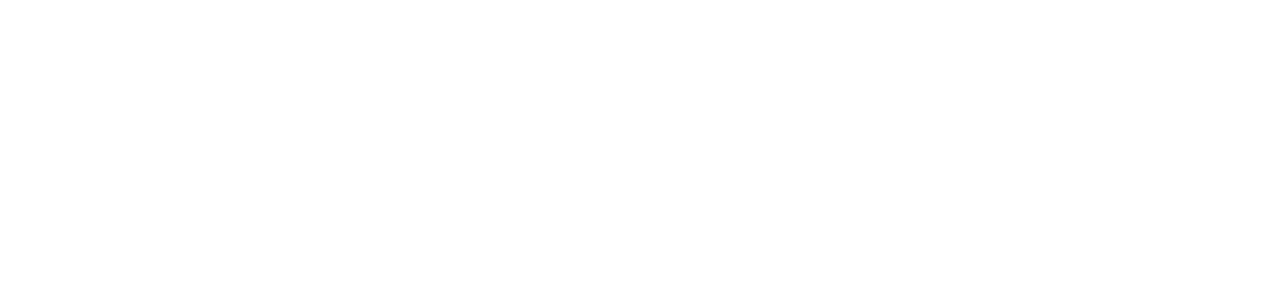
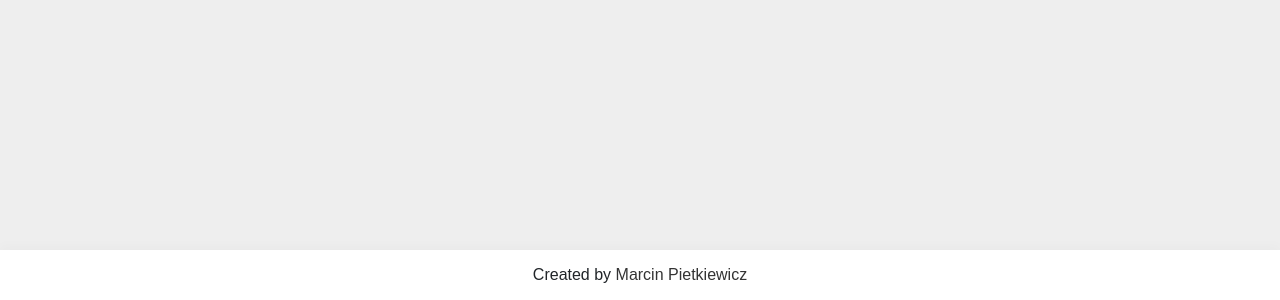
Before and after one commit to MarcinPietkiewicz/portfolio, a React (Create React App) app: page / in a window 1280 px wide. Shown: the part 2248-2548 px from the top of the page. Before the commit the page ends 800 px from the top, so only its background shows below. Built offline with nearby package versions, Linux system fonts and the light colour scheme; no server answers.

Commit message:
Some scss styling

```diff
--- a/src/App.js
+++ b/src/App.js
@@ -62,7 +62,7 @@
           <div className="section-title">contact me</div>
         </section>
       </main>
-      <footer>footer</footer>
+      <footer>Created by&nbsp;<a href="#">Marcin Pietkiewicz</a></footer>
     </div>
   );
 }
--- a/src/App.scss
+++ b/src/App.scss
@@ -22,9 +22,11 @@
 .App {
   background-color: $gray1;
   font-family: Armata, sans-serif;
+  height:100%;
 }
 
 header {
+  z-index:99;
   background-color: $gray0;
   width: 100%;
   height: $menuOffset;
@@ -141,3 +143,24 @@
     }
   }
 }
+
+#portfolio,#contact{
+  height:1000px;
+}
+
+
+footer {
+ background-color:white;
+ height:50px;
+ display:flex;
+ justify-content:center;
+ align-items:center;
+ box-shadow: 0px -5px 10px 0px rgba(0, 0, 0, 0.02);
+
+
+ a {
+  text-decoration:none;
+  color:$gray4;
+
+ }
+}
--- a/src/Card.js
+++ b/src/Card.js
@@ -7,7 +7,7 @@
 
   render() {
     return (
-      <div>
+      <div key={this.props.data[0]}>
         {this.props.data}
       </div>
     );
--- a/src/Portfolio.js
+++ b/src/Portfolio.js
@@ -16,8 +16,6 @@
     fetch("http://localhost:3000/db")
       .then((response) => response.json())
       .then((result) => {
-        console.log("getting result");
-        console.log(result.projects);
         this.setState({ data: result.projects });
       })
       .catch((err) => console.log("Fetch error" + err));
@@ -28,8 +26,7 @@
 
     if (this.state.data !== "") {
       this.state.data.map((project) => {
-        data.push([project.project_name, project.project_description, project.tech_stack, project.banner]);
-        console.log(data);
+        data.push([project.id, project.project_name, project.project_description, project.tech_stack, project.banner]);
         return data;
       });
     }
@@ -38,8 +35,8 @@
       <div id="port">
         {data.map((element, index) => {
           return (
-            <div>
-              <Card id={index} data={element}/>
+            <div className="card">
+              <Card key={index} data={element}/>
             </div>
           );
         })}
```
